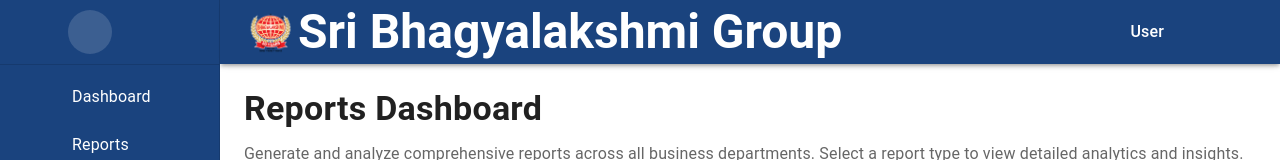
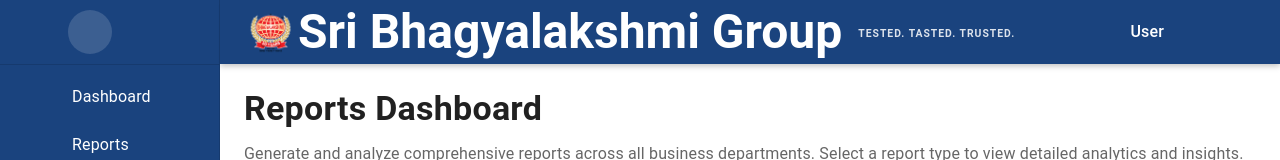
Before and after one commit to sathishaithal/project-mern, a React (Vite) app: page /reports in a window 1280 px wide. Shown: the top 160 px of the page. Built offline with nearby package versions, Linux system fonts and the light colour scheme; some icons are missing.

Commit message:
UI changes

```diff
--- a/src/layouts/MainLayout.jsx
+++ b/src/layouts/MainLayout.jsx
@@ -83,15 +83,21 @@
         {/* HEADER */}
        <AppBar
         position="fixed"
+        elevation={0}
         sx={{
           width: isMobile
             ? "100%"
             : `calc(100% - ${collapsed ? collapsedWidth : expandedWidth}px)`,
           ml: isMobile ? 0 : `${collapsed ? collapsedWidth : expandedWidth}px`,
-            backgroundColor: isDarkMode ? "#121212" : "#0e3978f2",
-            boxShadow: theme.shadows[3],
+
+          backgroundColor: "#0e3978f2",
+          backgroundImage: "none",
+          color: "#fff",
+
+          boxShadow: "0 2px 6px rgba(0,0,0,0.25)",
         }}
       >
+
           <Toolbar>
             {isMobile && (
               <IconButton color="inherit" onClick={() => setMobileOpen(true)}>
@@ -113,30 +119,39 @@
                        />
 
             {/* COMPANY NAME + CONTEXT */}
-            <Box sx={{ flexGrow: 1 }}>
-
-
-
-
+        <Box
+              sx={{
+                flexGrow: 1,
+                display: "flex",
+                alignItems: "center",
+                gap: 2,
+                minWidth: 0,
+              }}
+            >
               <Typography
                 variant="h3"
-                sx={{ fontWeight: 700, lineHeight: 1.3 }}
+                sx={{
+                  fontWeight: 700,
+                  lineHeight: 1.2,
+                  whiteSpace: "nowrap",
+                }}
               >
                 Sri Bhagyalakshmi Group
               </Typography>
+
               <motion.div
-                initial={{ opacity: 0, y: -4 }}
-                animate={{ opacity: [0, 1, 1, 0], y: [-4, 0, 0, -4] }}
+                initial={{ opacity: 0, x: -6 }}
+                animate={{ opacity: [0, 1, 1, 0], x: [-6, 0, 0, -6] }}
                 transition={{
                   duration: 4,
                   repeat: Infinity,
                   ease: "easeInOut",
                 }}
               >
-                {/* <Typography
+                <Typography
                   variant="caption"
                   sx={{
-                    fontSize: "0.75rem",
+                    fontSize: "0.65rem",
                     letterSpacing: "1px",
                     fontWeight: 600,
                     color: "rgba(255,255,255,0.85)",
@@ -145,10 +160,10 @@
                   }}
                 >
                   TESTED. TASTED. TRUSTED.
-                </Typography> */}
+                </Typography>
               </motion.div>
+            </Box>
 
-            </Box>
 
             {/* USER */}
             <Typography
--- a/src/pages/Reports/Production.jsx
+++ b/src/pages/Reports/Production.jsx
@@ -61,6 +61,7 @@
   AreaChart,
   Area,
 } from "recharts";
+import { enGB } from "date-fns/locale";
 
 
 
@@ -515,6 +516,7 @@
     const metricMap = {
       produced: "Production",
       opening: "Opening",
+      arrival: "Arrival",
       total: "Total",
       dispatch: "Dispatch",
       closing: "Closing",
@@ -1860,7 +1862,7 @@
 
   /* ================= UI ================= */
   return (
-    <LocalizationProvider dateAdapter={AdapterDateFns}>
+    <LocalizationProvider  dateAdapter={AdapterDateFns} adapterLocale={enGB}  >
       {/* <Box
         sx={{
           px: { xs: 1, sm: 2 },
@@ -1879,27 +1881,32 @@
   animate={{ opacity: 1, y: 0 }}
   transition={{ duration: 0.6 }}
 >
-               <Box  mb={isMobile ? 3 : 6}>
-                 <Typography variant="h1" sx={{
-                   fontSize: isMobile ? "1.5rem" : isTablet ? "2rem" : "2.5rem",
-                   fontWeight: 900,
-                  //  background: `linear-gradient(135deg, ${colors.primary}, ${colors.primaryLight})`,
-                   WebkitBackgroundClip: "text",
-                  //  WebkitTextFillColor:  '#038effff',
-                   mb: isMobile ? 1 : 2
-                 }}>
-
-                   {isMobile ? 'Fried Gram Production Report' : 'Fried Gram Production Report'}
-                 </Typography>
-                 <Typography variant="h6" color="textSecondary" sx={{
+  <Box mb={isMobile ? 3 : 6}>
+    <Typography
+      variant="h4"
+      sx={{
+        fontWeight: 700,
+        mb: isMobile ? 1 : 2,
+      }}
+    >
+      Fried Gram Production Report
+    </Typography>
+
+    <Typography
+      variant="body2"
+      color="textSecondary"
+      sx={{
         mb: isMobile ? 2 : 4,
-                   fontSize: isMobile ? '0.8rem' : '1rem'
-                 }}>
-                   {isMobile ? 'Production overview' : 'Real-time insights on finished goods, raw material consumption, and packing efficiency'}
-                 </Typography>
-
+        fontSize: isMobile ? "0.75rem" : "0.9rem",
+      }}
+    >
+      {isMobile
+        ? "Production overview"
+        : "Real-time insights on finished goods, raw material consumption, and packing efficiency"}
+    </Typography>
   </Box>
 </motion.div>
+
 
 
 
@@ -1964,6 +1971,7 @@
                     label="To Date"
                     value={toDate}
                     minDate={fromDate}
+                    disableFuture
                     onChange={setToDate}
                     slotProps={{ textField: { fullWidth: true } }}
                   />
@@ -2652,13 +2660,14 @@
                               {[
                                 { value: "produced", label: "Produced" },
                                 { value: "opening", label: "Opening" },
+                                { value: "arrival", label: "Arrival" },
                                 { value: "total", label: "Total" },
                                 { value: "dispatch", label: "Dispatch" },
                                 { value: "closing", label: "Closing" },
                                 { value: "prod_percentage", label: "Production %" },
                               ].filter(metric =>
                                 selectedCategory === "finished" ||
-                                (selectedCategory === "raw" && ["opening", "total", "dispatch", "closing"].includes(metric.value))
+                                (selectedCategory === "raw" && ["opening", "arrival", "total", "dispatch", "closing"].includes(metric.value))
                               ).map(metric => (
                                 <MenuItem key={metric.value} value={metric.value}>
                                   {isMobile ? metric.label.slice(0, 8) : metric.label}
```
Lines whose indentation alone changed are shown as unchanged.
